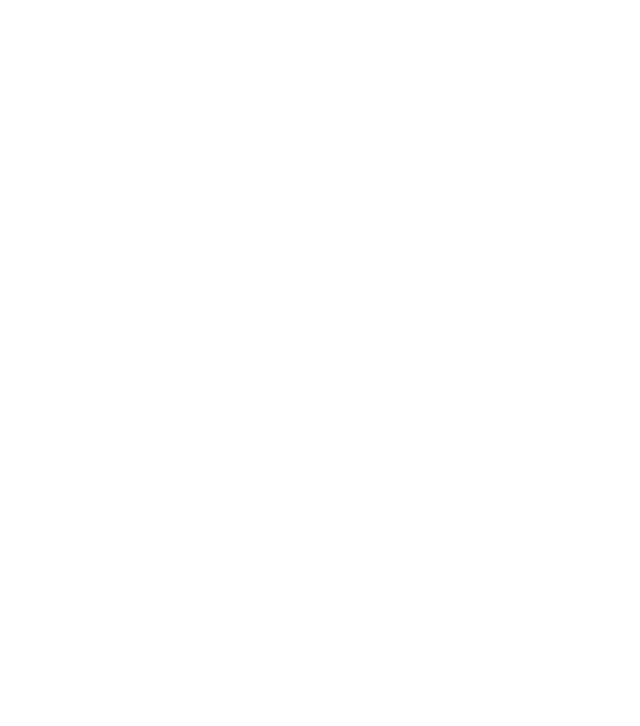
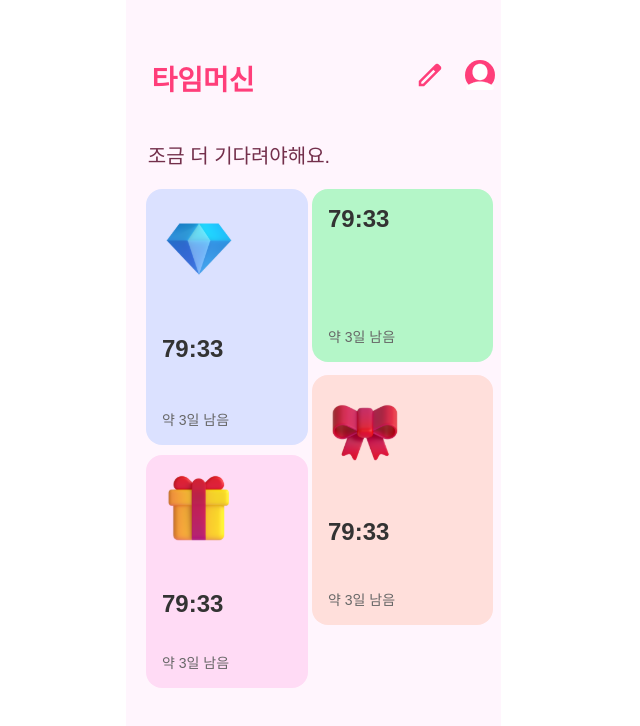
Before and after one commit to huise0ng/MOK.png, a SvelteKit app: page /home in a window 1280 px wide. Shown: the part 156-882 px from the top of the page, without its empty margins (327-967 px from the left). Before the commit the page ends 800 px from the top, so only its background shows below. Built offline with nearby package versions, Linux system fonts and the light colour scheme.

Commit message:
✨ :: 홈 페이지 퍼블리싱

```diff
--- a/src/routes/home/+page.svelte
+++ b/src/routes/home/+page.svelte
@@ -0,0 +1,126 @@
+<script>
+    let cards = [
+        { id: 1, recipient: '희성', date: '6월 18일', icon: 'diamond.svg', timeLeft: '79:33', daysLeft: '약 3일 남음', bgColor: '#DBE1FF', width: '130px', height: '224px', marginLeft: '16px', marginTop: '0px' },
+        { id: 2, recipient: '희성', date: '6월 18일', icon: '', timeLeft: '79:33', daysLeft: '약 3일 남음', bgColor: '#B4F6C8', width: '149px', height: '141px', marginLeft: '-6px', marginTop: '0px' },
+        { id: 3, recipient: '희성', date: '6월 18일', icon: 'gift.svg', timeLeft: '79:33', daysLeft: '약 3일 남음', bgColor: '#FFDBF5', width: '130px', height: '201px', marginLeft: '16px', marginTop: '0px' },
+        { id: 4, recipient: '희성', date: '6월 18일', icon: 'ribon.svg', timeLeft: '79:33', daysLeft: '약 3일 남음', bgColor: '#FFDFDB', width: '149px', height: '218px', marginLeft: '-6px', marginTop: '-80px' },
+    ];
+</script>
+
+<style>
+    .container {
+        width: 375px;
+        height: 960px;
+        display: flex;
+        flex-direction: column;
+        align-items: center;
+        justify-content: center;
+        position: relative;
+        background-color: #FFF5FD;
+        font-family: 'Pretendard', sans-serif;
+        margin: 0 auto;
+        overflow: hidden;
+        border-radius: 32px;
+        margin: 40px auto 0;
+    }
+
+    header {
+        display: flex;
+        justify-content: space-between;
+        align-items: center;
+        margin-bottom: 10px;
+    }
+
+    h1 {
+        color: #FF3E7A;
+        font-size: 28px;
+        font-weight: Extrabold;
+        text-align: center;
+        padding-left: 20px;
+        width: calc(100% - 40px);
+        margin-right: 140px;
+        margin-bottom: 12px;
+    }
+
+    .icon-container {
+        display: flex;
+        align-items: center;
+    }
+
+    .icon-container img {
+        width: 30px;
+        height: 30px;
+        margin-left: 20px;
+    }
+
+    p.subtitle {
+        color: #732F4B;
+        font-size: 20px;
+        margin-bottom: 20px;
+        margin-right: 148px;
+        margin-top: 20px;
+    }
+
+    .card-grid {
+        display: grid;
+        grid-template-columns: 1fr 1fr;
+        gap: 10px;
+    }
+
+    .card {
+        border-radius: 16px;
+        padding: 16px;
+        color: #333;
+        position: relative;
+        background-color: #FFFFFF;
+        display: flex;
+        flex-direction: column;
+        justify-content: space-between;
+        margin-left: 0px; /* Default margin-left */
+        margin-top: 0px;  /* Default margin-top */
+    }
+
+    .card img {
+        width: 74px;
+        height: 74px;
+        margin-bottom: 10px;
+
+
+    }
+
+    .card h2 {
+        color: #333;
+        font-size: 24px;
+        margin: 0;
+    }
+
+    .card p {
+        font-size: 14px;
+        color: #666;
+        margin: 0;
+    }
+</style>
+
+<div class="container">
+    <header>
+        <h1>타임머신</h1>
+        <div class="icon-container">
+            <img src="pencil.svg" alt="Edit">
+            <img src="profile.svg" alt="Search">
+        </div>
+    </header>
+
+    <p class="subtitle">조금 더 기다려야해요.</p>
+
+    <div class="card-grid">
+        {#each cards as card}
+        <div class="card" style="background-color: {card.bgColor}; width: {card.width}; height: {card.height}; margin-left: {card.marginLeft}; margin-top: {card.marginTop};">
+            {#if card.icon}
+            <img src={card.icon} alt="Card Icon">
+            {/if}
+            <h2>{card.timeLeft}</h2>
+            <p>{card.daysLeft}</p>
+        </div>
+        {/each}
+    </div>
+</div>
```
Also changed, not shown: static/gift.svg.
